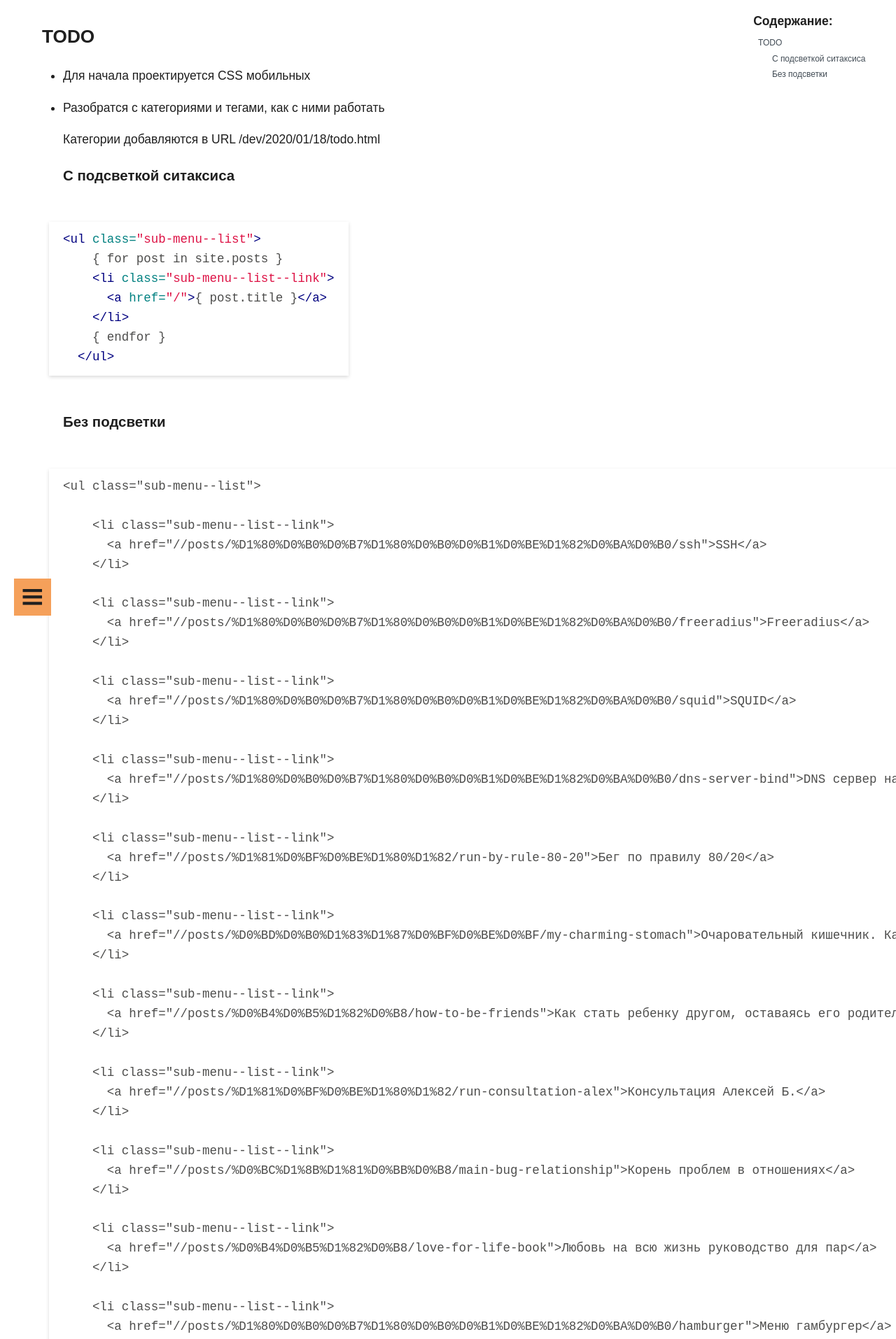
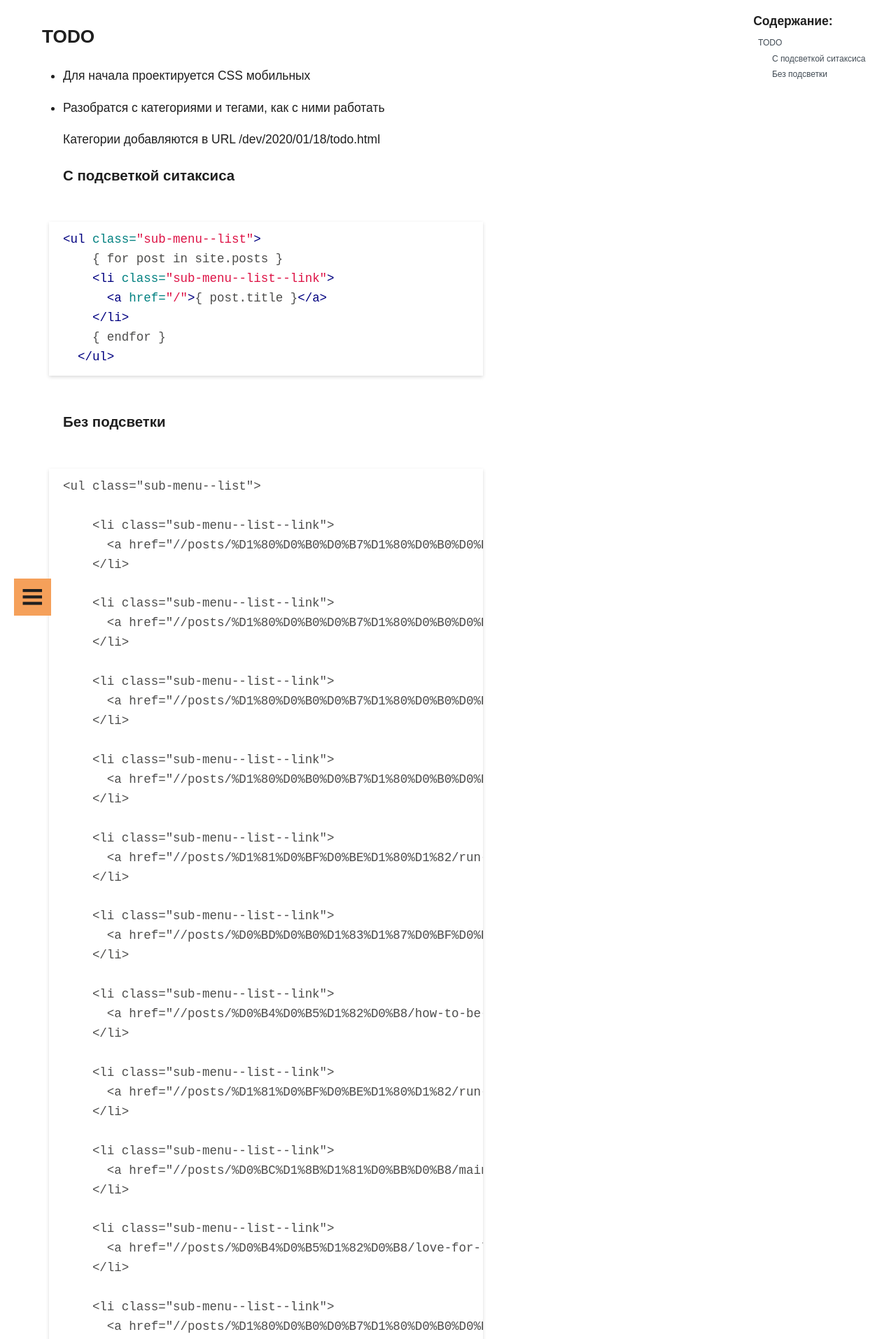
Before and after one commit to guest363/blog, a Jekyll site: the page built from _posts/2020-01-18-todo.md, in a window 1280 px wide. Shown: the top 1914 px of the page at 70% size. Built offline with Jekyll 4.4.1, drawn with Linux system fonts in a browser that asks for light colours.

Commit message:
fix pre overflow

```diff
--- a/css/style.css
+++ b/css/style.css
@@ -34,11 +34,6 @@ input[type='button'] {
   padding: 1em 1.5em;
   text-transform: uppercase;
   transition: all 0.25s ease-in-out;
-}
-.highlight,
-pre {
-  overflow: initial;
-  display: inline-block;
 }
 
 pre {
```
